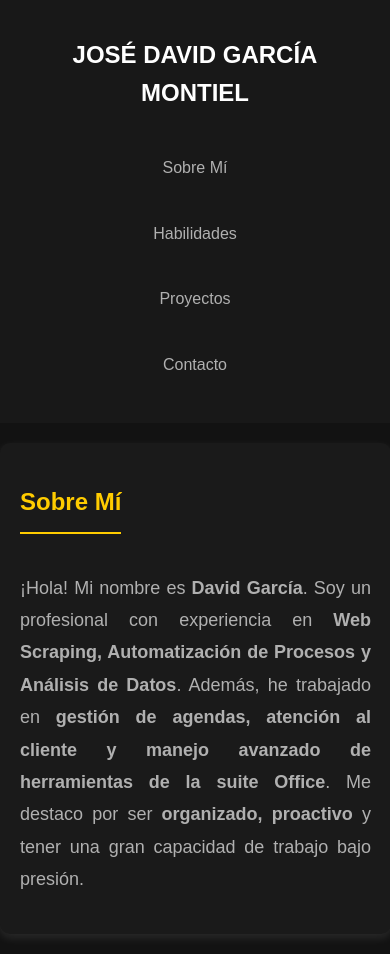
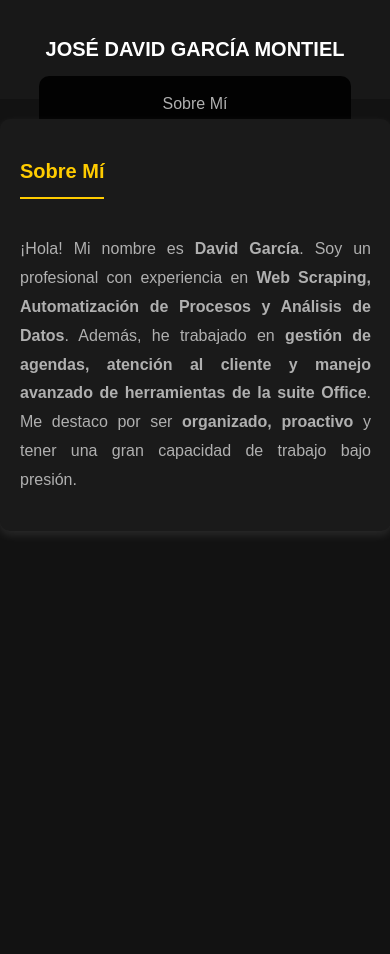
Before and after one commit to DavidGarcia08084/portafolio, a plain HTML site: page index.html in a window 390 px wide. After the commit the page ends 844 px from the top, so only its background shows below. Drawn offline with Linux system fonts and the light colour scheme.

Commit message:
Ajustes en CSS para mejorar vista en móviles

```diff
--- a/styles.css
+++ b/styles.css
@@ -253,3 +253,52 @@ section.active {
     opacity: 1;
     transform: translateY(0);
 }
+/* Ajustes para móviles */
+@media screen and (max-width: 768px) {
+    /* Ajuste del menú de navegación */
+    nav ul {
+        display: flex;
+        flex-direction: column;
+        align-items: center;
+        position: absolute;
+        top: 60px;
+        left: 50%;
+        transform: translateX(-50%);
+        background: rgba(0, 0, 0, 0.9);
+        width: 80%;
+        border-radius: 10px;
+        padding: 10px 0;
+    }
+
+    nav ul li {
+        margin: 5px 0;
+    }
+
+    nav ul li a {
+        font-size: 16px; /* Reducir tamaño en móviles */
+        padding: 10px;
+    }
+
+    /* Ajustes del título */
+    header h1 {
+        font-size: 20px; /* Ajustar el tamaño del nombre */
+        text-align: center;
+    }
+
+    /* Secciones de contenido */
+    section {
+        padding: 20px;
+        margin: 20px auto;
+        max-width: 90%;
+    }
+
+    /* Ajustar el tamaño de los títulos */
+    h2 {
+        font-size: 20px;
+    }
+
+    /* Ajustar el tamaño del texto */
+    p {
+        font-size: 16px;
+    }
+}
```
